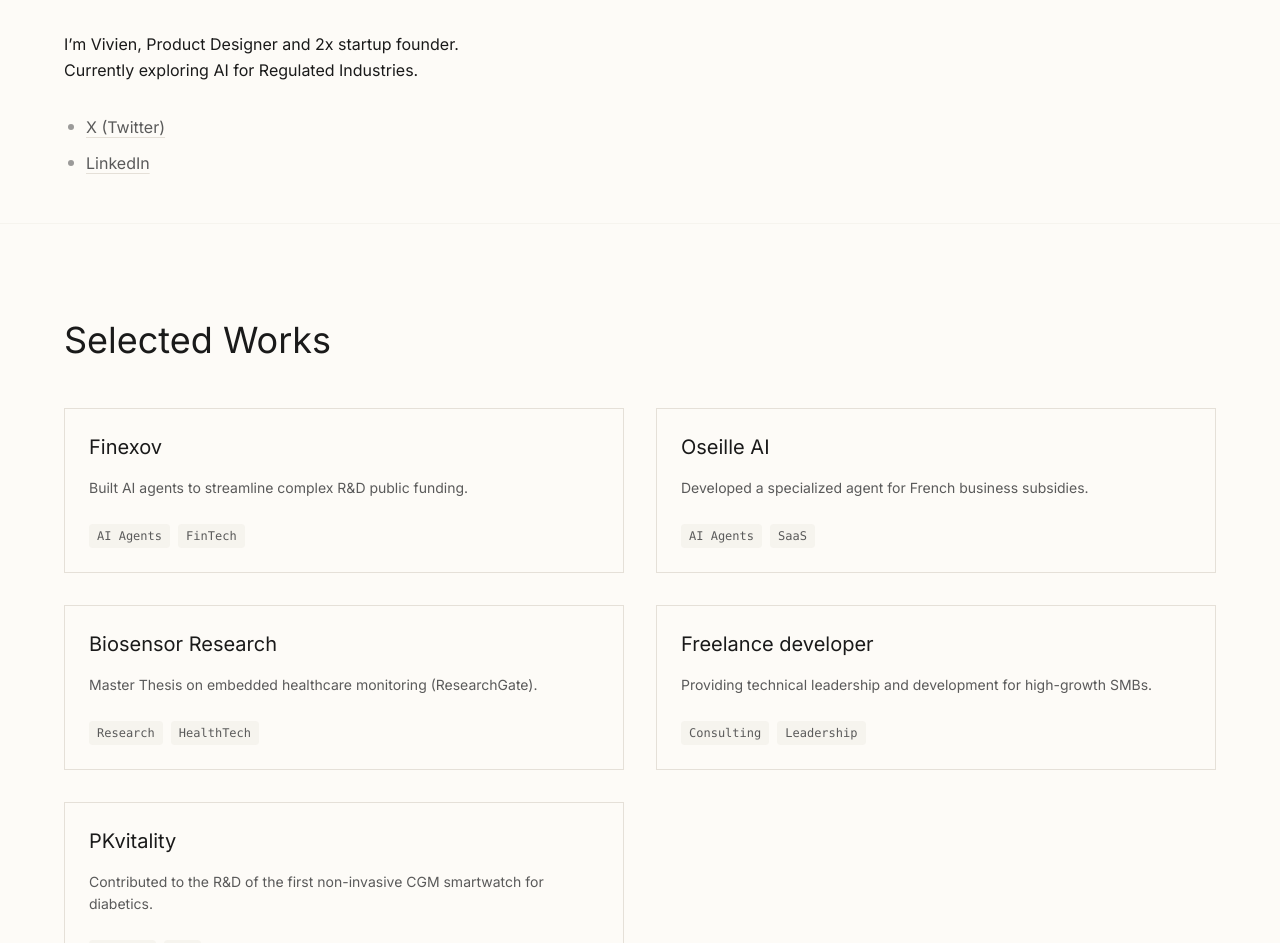
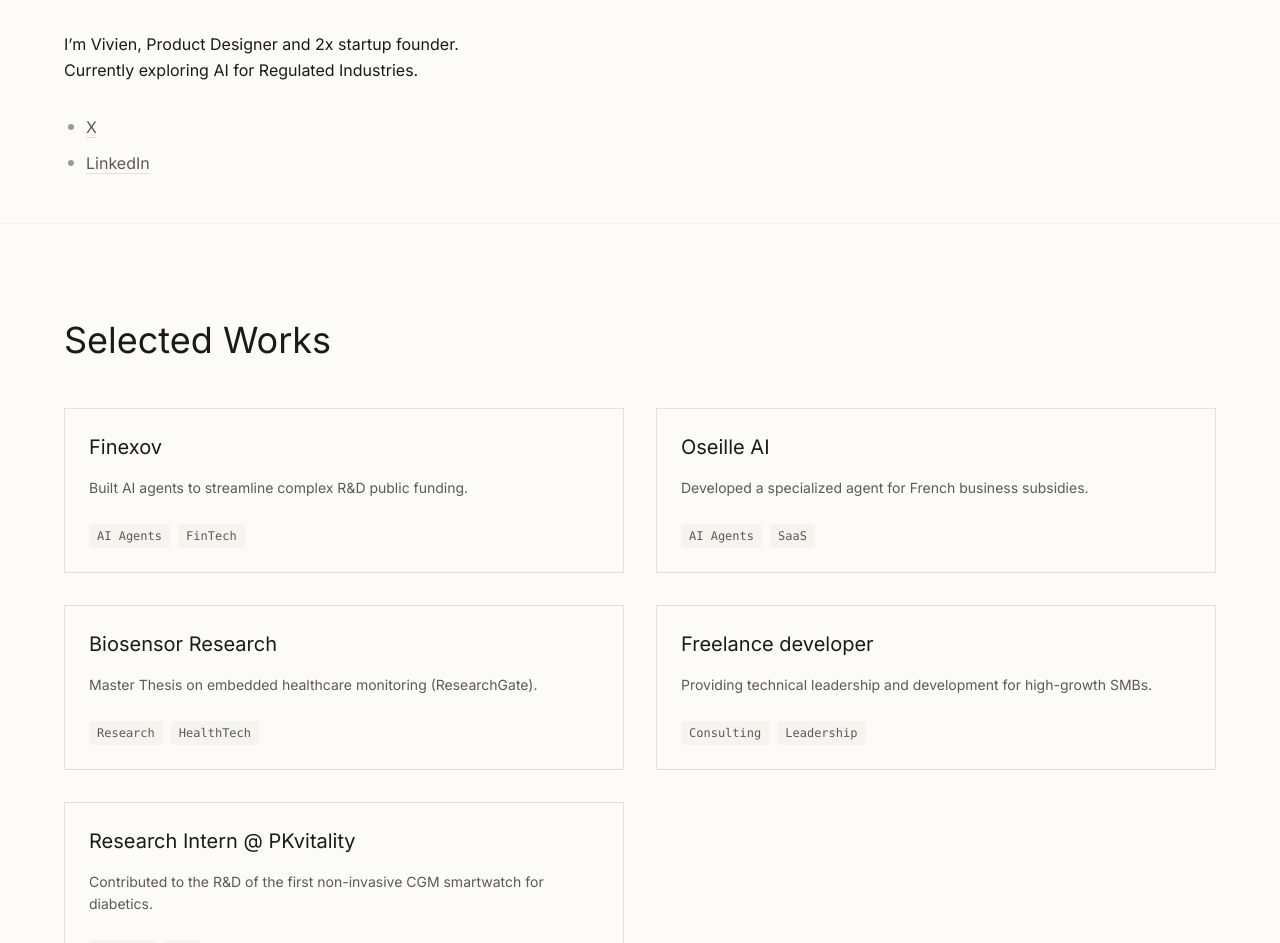
Before and after one commit to VivienP/personal-website, a React (Vite) app: page / in a window 1280 px wide. Shown: the part 209-1152 px from the top of the page. Built offline with nearby package versions, Linux system fonts and the light colour scheme; a web font is replaced by a local one.

Commit message:
Minor text updates

```diff
--- a/src/articles/Lactate.jsx
+++ b/src/articles/Lactate.jsx
@@ -42,7 +42,7 @@
                     A proof-of-concept of an enzymatic lactate biosensor for monitoring muscular fatigue in athletes.
                 </p>
                 <div className="pt-2 flex items-center space-x-2 text-sm text-secondary/80 italic font-light">
-                    <span>I published a master thesis on this work. Read it on</span>
+                    <span>I wrote a research article titled <em>"Exploring Activity-Induced Lactate Pharmacokinetics: Implications for Minimally-Invasive Monitoring"</em> related to this work. Read it on</span>
                     <a
                         href="https://www.researchgate.net/publication/375229419_Exploring_Activity-Induced_Lactate_Pharmacokinetics_Implications_for_Minimally-Invasive_Monitoring"
                         target="_blank"
--- a/src/sections/Hero.jsx
+++ b/src/sections/Hero.jsx
@@ -31,7 +31,7 @@
                                 rel="noopener noreferrer"
                                 className="underline decoration-border-subtle underline-offset-4 hover:text-primary hover:decoration-accent transition-all"
                             >
-                                X (Twitter)
+                                X
                             </a>
                         </li>
                         <li className="flex items-center space-x-3">
--- a/src/sections/Projects.jsx
+++ b/src/sections/Projects.jsx
@@ -37,7 +37,7 @@
     },
     {
         id: 5,
-        title: "PKvitality",
+        title: "Research Intern @ PKvitality",
         description: "Contributed to the R&D of the first non-invasive CGM smartwatch for diabetics.",
         tags: ["MedTech", "R&D"],
         link: "https://www.pkvitality.com/",
```
